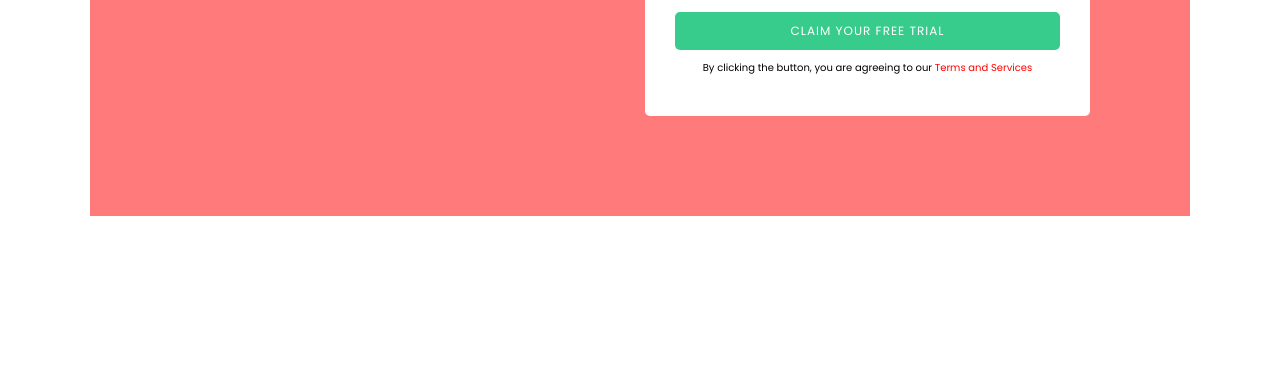
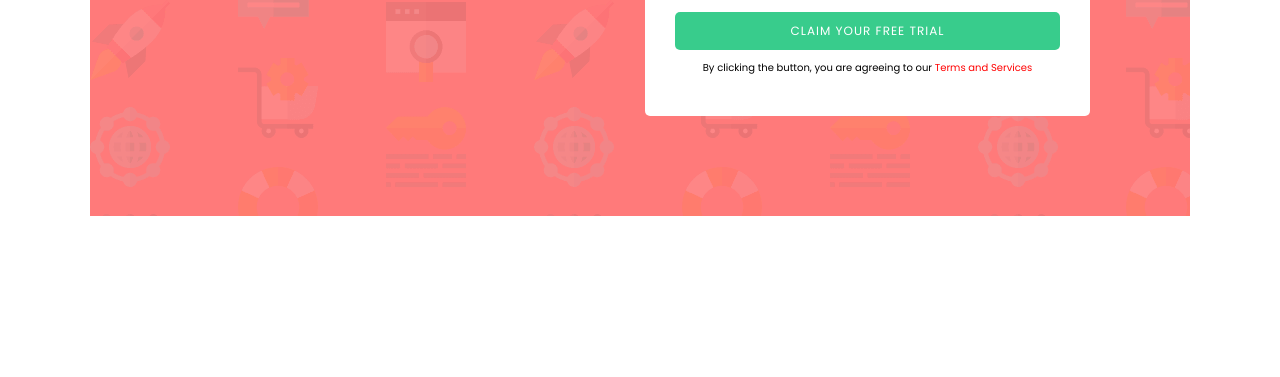
Before and after one commit to NnejiBen/Zuri--Form, a plain HTML site: page index.html in a window 1280 px wide. Shown: the part 423-800 px from the top of the page. Drawn offline with Linux system fonts and the light colour scheme.

Commit message:
Updated with bg image for mobile

```diff
--- a/style.css
+++ b/style.css
@@ -11,7 +11,7 @@
     padding: 50px;
     margin: auto;
     background-color:hsl(0, 100%, 74%);
-    background-image: url('images/bg-intro-desktop.png');
+    background-image: url('bg-intro-desktop.png');
 }
 /*LEFT SECTION*/
 #left-section {
@@ -107,6 +107,7 @@ a {
     display: flex;
     flex-direction: column;
     width: auto;
+    background-image: url('bg-intro-mobile.png');
 }
 
 /*Left Section*/
```
